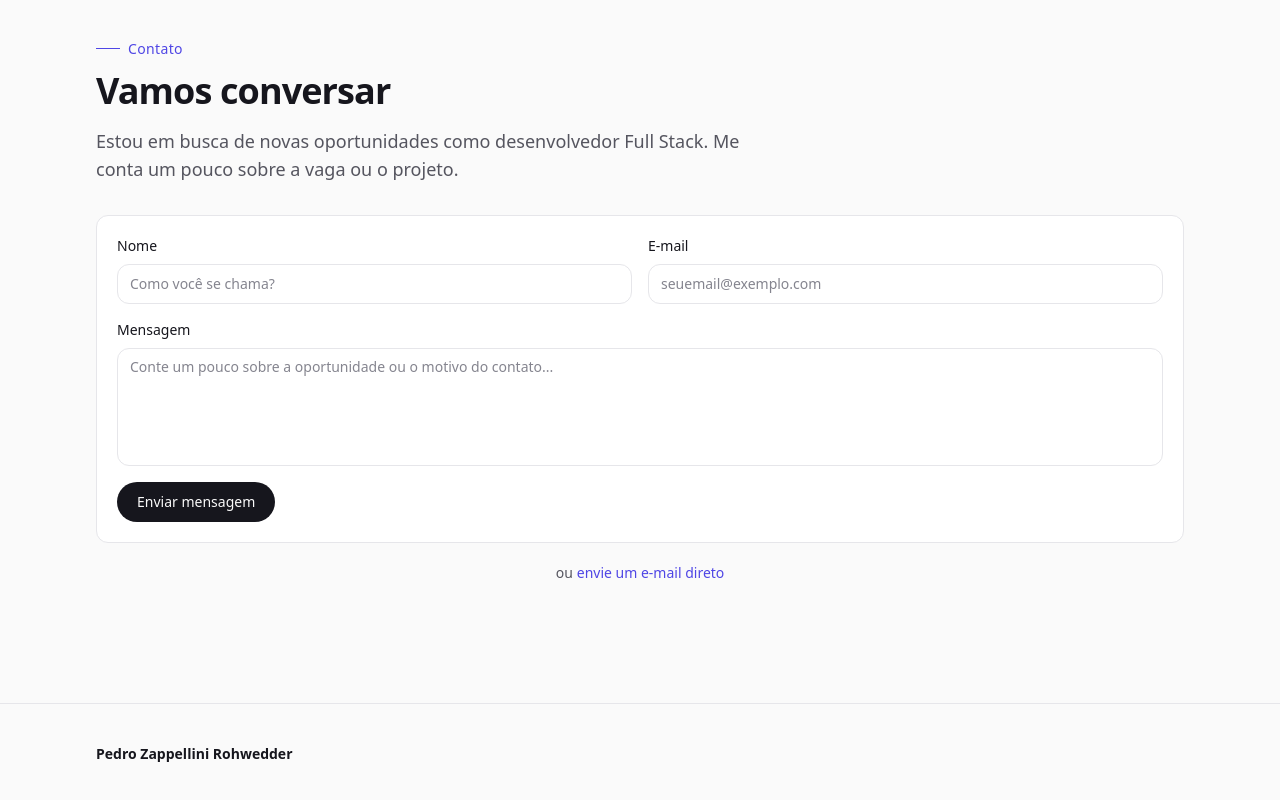
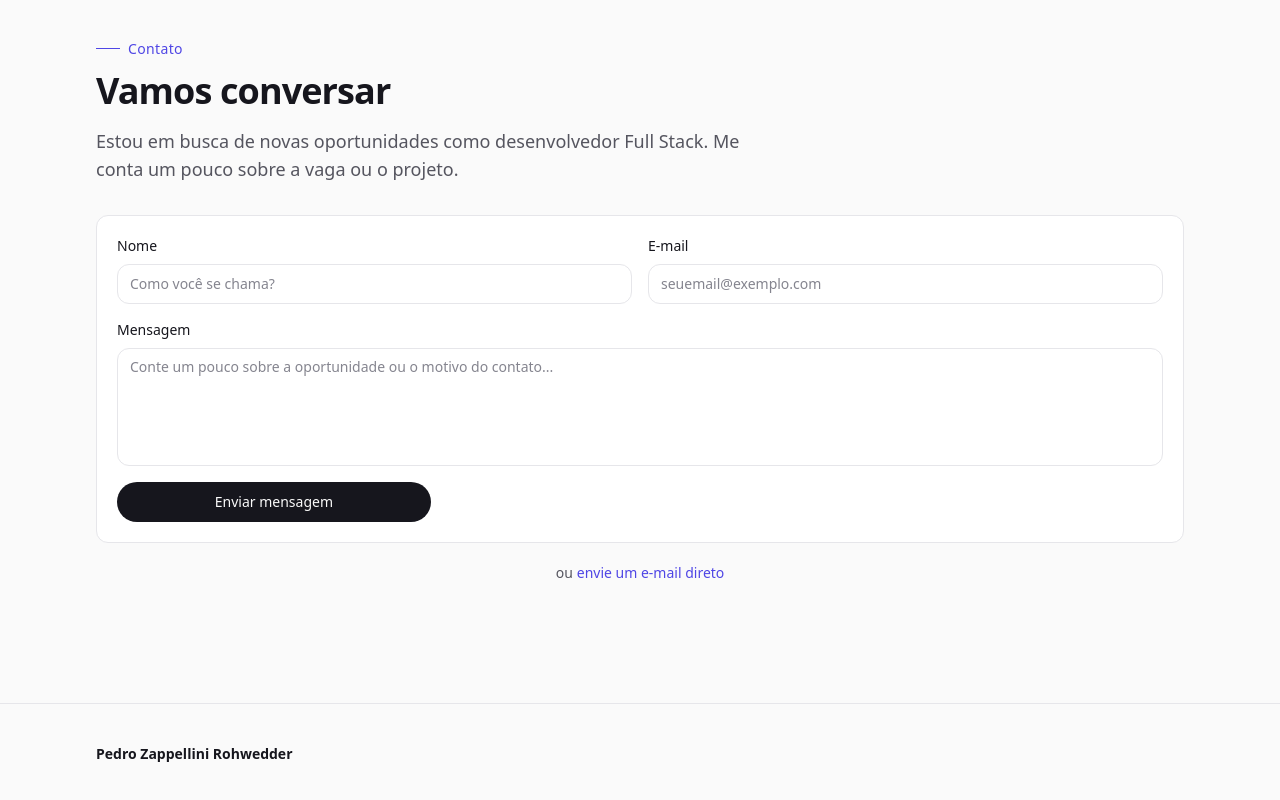
Before and after one commit to PedroZappellini/portifolio, a Next.js app: page / in a window 1280 px wide. Shown: the part 3143-3943 px from the top of the page. Built offline with nearby package versions, Linux system fonts and the light colour scheme.

Commit message:
email api route and contact form in home page

```diff
--- a/package.json
+++ b/package.json
@@ -13,7 +13,8 @@
     "lucide-react": "^1.34.0",
     "next": "16.3.2",
     "react": "19.2.8",
-    "react-dom": "19.2.8"
+    "react-dom": "19.2.8",
+    "resend": "^6.24.0"
   },
   "devDependencies": {
     "@tailwindcss/postcss": "^4",
--- /dev/null
+++ b/src/app/api/contact/route.ts
@@ -0,0 +1,40 @@
+import { Resend } from "resend";
+
+const resend = new Resend(process.env.RESEND_API_KEY);
+
+export async function POST(request: Request) {
+  try {
+    const { name, email, message } = await request.json();
+    if (!name || !email || !message) {
+      return Response.json(
+        {
+          success: false,
+          error: "MISSING_FIELDS",
+        },
+        { status: 400 },
+      );
+    }
+
+    const response = await resend.emails.send({
+      from: "onboarding@resend.dev",
+      to: "pedrozappellini@gmail.com",
+      replyTo: email,
+      subject: `Hello Pedro, i'm ${name}`,
+      html: `<p>${message}</p>`,
+    });
+
+    if (response.error) {
+      return Response.json(
+        { success: false, error: "SEND_FAILED" },
+        { status: 500 },
+      );
+    }
+    return Response.json(
+      { success: true, data: response.data },
+      { status: 200 },
+    );
+  } catch (error) {
+    console.error(error);
+    return Response.json({ error: "INTERNAL_ERROR" }, { status: 500 });
+  }
+}
--- a/src/app/globals.css
+++ b/src/app/globals.css
@@ -129,6 +129,21 @@
   display: none;
 }
 
+input:-webkit-autofill,
+input:-webkit-autofill:hover {
+  -webkit-box-shadow: 0 0 0px 500px var(--background-elevated) inset;
+  -webkit-text-fill-color: var(--foreground);
+  transition: background-color 5000s ease-in-out 0s;
+}
+
+input:-webkit-autofill:focus {
+  -webkit-box-shadow:
+    0 0 0px 500px var(--background-elevated) inset,
+    0 0 0 2px var(--ring);
+  -webkit-text-fill-color: var(--foreground);
+  transition: background-color 5000s ease-in-out 0s;
+}
+
 body {
   background: var(--background);
   color: var(--foreground);
--- a/src/app/layout.tsx
+++ b/src/app/layout.tsx
@@ -4,6 +4,7 @@ import "@fontsource-variable/inter";
 import { Header } from "../components/layout/header";
 import AppProvider from "../contexts/appProvider";
 import { Footer } from "../components/layout/footer";
+import { Toast } from "../components/ui/toast";
 
 export const metadata: Metadata = {
   title: "Create Next App",
--- a/src/components/sections/contact.tsx
+++ b/src/components/sections/contact.tsx
@@ -3,14 +3,66 @@ import useLocale from "@/src/Hooks/useLocale";
 import { Container } from "../layout/container";
 import { SectionHeading } from "../ui/sectionHeading";
 import { Input } from "../ui/input";
-import { useState } from "react";
+import { useEffect, useState } from "react";
 import { Button } from "../ui/button";
+import { ContactResponse, ContactType } from "@/src/types/contact";
+import { Loader2 } from "lucide-react";
+import { LAST_EMAIL_SENT_DATE } from "@/src/utils/constants";
+import { getItem, setItem } from "@/src/storage/storage";
 
 export function Contact() {
   const { dict } = useLocale();
   const [name, setName] = useState("");
   const [email, setEmail] = useState("");
   const [message, setMessage] = useState("");
+  const [status, setStatus] = useState<ContactType>("idle");
+  const [lastEmailSentDate, setLastEmailSentDate] = useState<Date | null>(null);
+
+  useEffect(() => {
+    setLastEmailSentDate(getLastEmailSentDate());
+  }, []);
+
+  function getLastEmailSentDate() {
+    const stored = getItem(LAST_EMAIL_SENT_DATE);
+
+    if (stored) {
+      return new Date(Number(stored));
+    }
+
+    return null;
+  }
+
+  async function handleSubmit(e: React.SubmitEvent<HTMLFormElement>) {
+    e.preventDefault();
+    setStatus("loading");
+
+    try {
+      const response = await fetch("/api/contact", {
+        method: "POST",
+        headers: { "Content-Type": "application/json" },
+        body: JSON.stringify({ name, email, message }),
+      });
+
+      const result: ContactResponse = await response.json();
+
+      setStatus(result.success ? "success" : "error");
+
+      if (result.success) {
+        setName("");
+        setEmail("");
+        setMessage("");
+
+        const date = Date.now();
+        setItem(LAST_EMAIL_SENT_DATE, date.toString());
+        setLastEmailSentDate(new Date(date));
+      }
+    } catch (error) {
+      console.error(error);
+    } finally {
+      setTimeout(() => setStatus("idle"), 5000);
+    }
+  }
+
   return (
     <section className="mt-30">
       <Container>
@@ -21,16 +73,22 @@ export function Contact() {
           subtitle={dict.contact.subtitle}
         />
 
-        <div className="flex flex-col p-5 bg-surface border border-surface-border rounded-xl mt-8">
+        <form
+          onSubmit={handleSubmit}
+          className="flex flex-col p-5 bg-surface border border-surface-border rounded-xl mt-8"
+        >
           <div className="flex flex-col gap-4 sm:flex-row">
             <Input
               value={name}
+              required
               onChange={(e) => setName(e.target.value)}
               label={dict.contact.nameLabel}
               placeholder={dict.contact.namePlaceholder}
             />
             <Input
+              type="email"
               value={email}
+              required
               onChange={(e) => setEmail(e.target.value)}
               label={dict.contact.emailLabel}
               placeholder={dict.contact.emailPlaceholder}
@@ -48,14 +106,32 @@ export function Contact() {
               placeholder={dict.contact.messagePlaceholder}
             />
           </div>
-          <div className="mt-4">
+          <div className="flex flex-col sm:flex-row gap-4 mt-4 items-center">
             <Button
-              className="w-full sm:w-auto"
-              name={dict.contact.submit}
-              variant="primary"
-            />
+              type="submit"
+              className="w-full sm:w-[30%]"
+              variant={status === "success" ? "success" : "primary"}
+              name={
+                status === "loading"
+                  ? ""
+                  : status === "success"
+                    ? dict.contact.submitted
+                    : dict.contact.submit
+              }
+              disabled={status !== "idle"}
+            >
+              {status === "loading" && (
+                <Loader2 className="animate-spin" size={20} />
+              )}
+            </Button>
+            {lastEmailSentDate && (
+              <p className="text-sm text-muted">
+                {dict.contact.lastEmailSent}{" "}
+                {lastEmailSentDate.toLocaleDateString()}
+              </p>
+            )}
           </div>
-        </div>
+        </form>
         <div className="flex gap-1 justify-center mt-5">
           <p className="text-sm text-muted ">{dict.contact.or}</p>
           <p className="text-sm text-accent font-medium">
--- a/src/components/ui/button.tsx
+++ b/src/components/ui/button.tsx
@@ -11,7 +11,8 @@ const variants = {
   primary:
     "bg-foreground text-background px-5 py-2.5 hover:opacity-90 active:opacity-80",
   secondary:
-    "border border-surface-border bg-surface px-5 py-2.5 text-foreground hover:bg-surface-hover",
+    "bg-surface text-foreground px-5 py-2.5 hover:bg-surface-hover border border-surface-border ",
+  success: "bg-success transition-all px-5 py-2.5 text-white",
 };
 
 type Variant = keyof typeof variants;
@@ -21,10 +22,12 @@ export function Button({
   variant = "primary",
   children,
   className,
+  ...props
 }: ButtonProps) {
   return (
     <button
       className={`text-sm rounded-full cursor-pointer flex items-center justify-center transition-all duration-200 shrink-0 ${variants[variant]} ${className}`}
+      {...props}
     >
       {name}
       {children}
--- a/src/i18n/dictionaries/en.tsx
+++ b/src/i18n/dictionaries/en.tsx
@@ -143,6 +143,8 @@ export const en: Dictionary = {
       "Tell me a bit about the opportunity or why you're reaching out...",
     submit: "Send message",
     submitting: "Sending...",
+    submitted: "Sended",
+    lastEmailSent: "Last email sent on",
     successTitle: "Message sent!",
     successBody:
       "Thanks for reaching out — I'll get back to you as soon as I can.",
@@ -152,4 +154,8 @@ export const en: Dictionary = {
     or: "or",
     directEmail: "send a direct email",
   },
+  errors: {
+    MISSING_FIELDS: "Some fields were not filled in.",
+    SEND_FAILED: "Email was not sent due to an error.",
+  },
 };
--- a/src/i18n/dictionaries/pt.tsx
+++ b/src/i18n/dictionaries/pt.tsx
@@ -137,6 +137,8 @@ export const pt: Dictionary = {
       "Conte um pouco sobre a oportunidade ou o motivo do contato...",
     submit: "Enviar mensagem",
     submitting: "Enviando...",
+    submitted: "Enviado!",
+    lastEmailSent: "Último email enviado em",
     successTitle: "Mensagem enviada!",
     successBody: "Obrigado pelo contato — vou responder o quanto antes.",
     errorTitle: "Algo deu errado",
@@ -145,4 +147,8 @@ export const pt: Dictionary = {
     or: "ou",
     directEmail: "envie um e-mail direto",
   },
+  errors: {
+    MISSING_FIELDS: "Alguns campos não foram preenchidos.",
+    SEND_FAILED: "O email não foi enviado devido a um erro.",
+  },
 };
--- /dev/null
+++ b/src/storage/storage.ts
@@ -0,0 +1,9 @@
+function setItem(key: string, value: string) {
+  localStorage.setItem(key, value);
+}
+
+function getItem(key: string) {
+  return localStorage.getItem(key);
+}
+
+export { setItem, getItem };
--- /dev/null
+++ b/src/types/contact.ts
@@ -0,0 +1,7 @@
+export type ContactType = "idle" | "loading" | "success" | "error";
+
+export interface ContactResponse {
+  success: boolean;
+  error?: string;
+  data?: unknown;
+}
--- a/src/utils/constants.ts
+++ b/src/utils/constants.ts
@@ -0,0 +1 @@
+export const LAST_EMAIL_SENT_DATE = "lastEmailSent";
```
Also changed, not shown: src/i18n/types.ts (+8 -0 lines), 1 other file (tests, documents, lock files or other folders).
